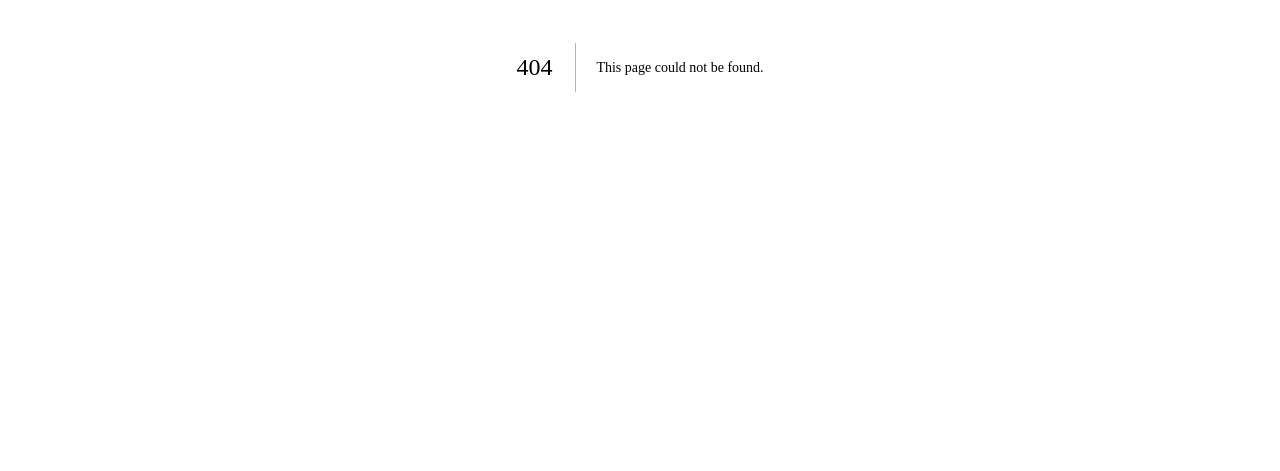
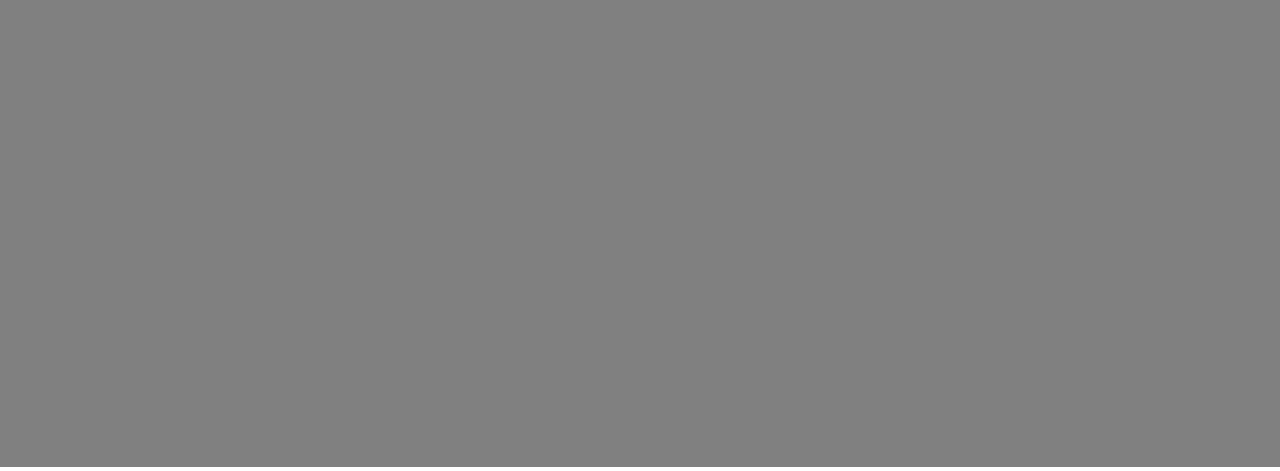
Before and after one commit to Moomi98/codingTown, a Next.js app: page /channel in a window 1280 px wide. Before the commit this address had no page. Shown: the part 333-804 px from the top of the page. Built offline with nearby package versions, Linux system fonts and the light colour scheme.

Commit message:
화면 공유 띄우기 테스트

```diff
--- /dev/null
+++ b/components/channel/Video.tsx
@@ -0,0 +1,25 @@
+import { useEffect, useRef } from "react";
+import { loadDesktopCapture } from "../../utils/channel/channel";
+import styled from "styled-components";
+const VideoContainer = styled.video`
+  width: 100%;
+  height: 100%;
+  background-color: gray;
+`;
+
+const Video = () => {
+  const videoRef = useRef<HTMLVideoElement>(null);
+
+  const setDesktopVideo = async () => {
+    if (!videoRef.current) return;
+    const stream = await loadDesktopCapture();
+    videoRef.current.srcObject = stream || null;
+  };
+
+  useEffect(() => {
+    setDesktopVideo();
+  }, []);
+  return <VideoContainer ref={videoRef} autoPlay></VideoContainer>;
+};
+
+export default Video;
--- a/next.config.js
+++ b/next.config.js
@@ -1,7 +1,7 @@
 /** @type {import('next').NextConfig} */
 const nextConfig = {
-  reactStrictMode: true,
+  reactStrictMode: false,
   swcMinify: true,
-}
+};
 
-module.exports = nextConfig
+module.exports = nextConfig;
--- /dev/null
+++ b/pages/channel.tsx
@@ -0,0 +1,7 @@
+import Video from "../components/channel/Video";
+
+const Channel = () => {
+  return <Video />;
+};
+
+export default Channel;
--- /dev/null
+++ b/utils/channel/channel.ts
@@ -0,0 +1,36 @@
+export const loadDesktopCapture = async (): Promise<MediaStream> => {
+  //   navigator.mediaDevices
+  //     .getUserMedia({
+  //       audio: true,
+  //     })
+  //     .then(function (audioStream) {
+  //       //오디오 스트림을 얻어냄
+
+  //       navigator.mediaDevices
+  //         .getDisplayMedia({
+  //           audio: true,
+  //           video: true,
+  //         })
+  //         .then(function (screenStream) {
+  //           //스크린 공유 스트림을 얻어내고 여기에 오디오 스트림을 결합함
+  //           screenStream.addTrack(audioStream.getAudioTracks()[0]);
+  //         })
+  //         .catch(function (e) {
+  //           //error;
+  //         });
+
+  //     })
+  //     .catch(function (e) {
+  //       //error;
+  //     });
+  try {
+    const stream = await navigator.mediaDevices.getDisplayMedia({
+      audio: true,
+      video: true,
+    });
+
+    return stream;
+  } catch (e: any) {
+    throw new Error(e);
+  }
+};
```
